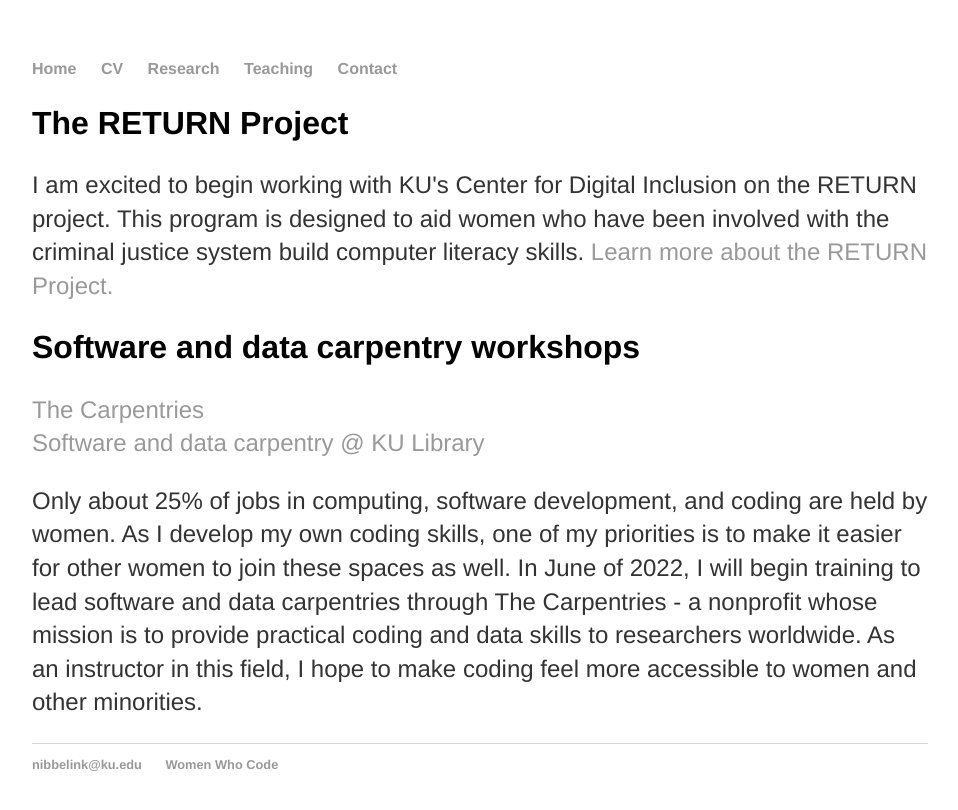
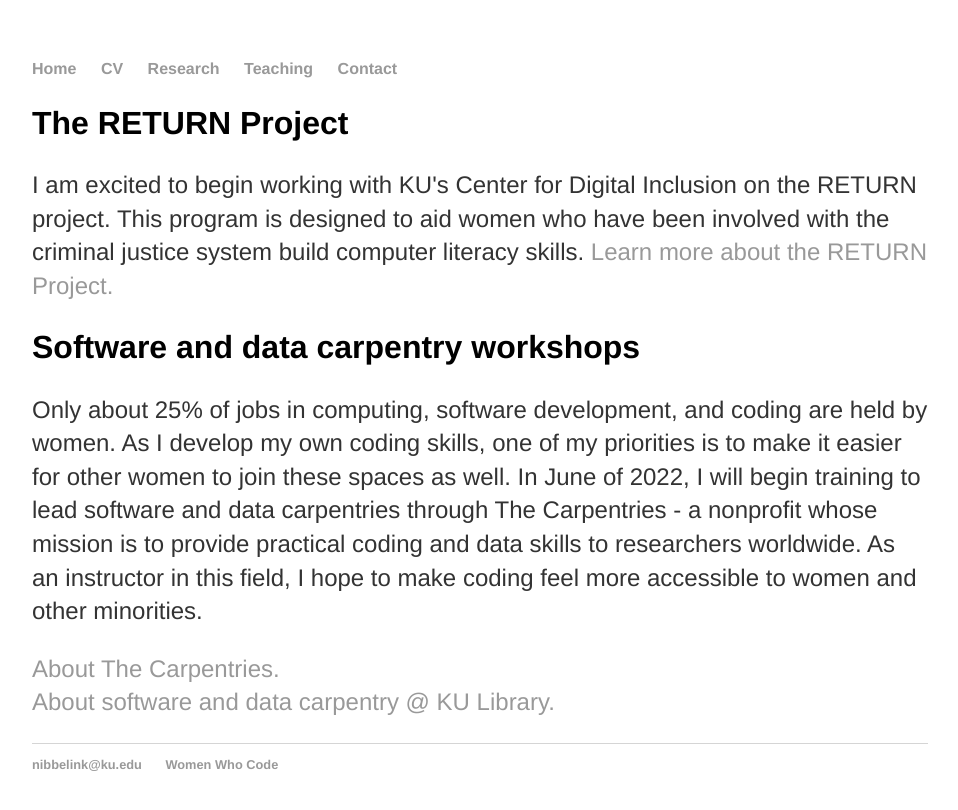
Before and after one commit to megannibbs/megannibbelink.github.io, a Jekyll site: the page built from return/index.html, in a window 1280 px wide. Shown: the top 810 px of the page, without its empty margins (160-1118 px from the left). Built offline with Jekyll 4.4.1, drawn with Linux system fonts in a browser that asks for light colours.

Commit message:
Update index.html

```diff
--- a/return/index.html
+++ b/return/index.html
@@ -8,11 +8,11 @@ title: Meg Nibbelink | Teaching
 	designed to aid women who have been involved with the criminal justice system build computer literacy skills.
 	<a href="https://cdi.ku.edu/about">Learn more about the RETURN Project.</a></p>
 	<h2>Software and data carpentry workshops</h2>
-	<p><a href="https://carpentries.org">The Carpentries</a></br>
-		<a href="https://lib.ku.edu/software-carpentry">Software and data carpentry @ KU Library</a></br></p>
 	<p>Only about 25% of jobs in computing, software development, and coding are held by women. As I develop my own coding skills, one of my priorities is to make it easier for other women to join these spaces as well.
 		In June of 2022, I will begin training to lead software and data carpentries through The Carpentries - a nonprofit whose mission is to provide
 		practical coding and data skills to researchers worldwide. As an instructor in this field, I hope to make coding feel more accessible to women and other minorities.</br></p>
+	<p><a href="https://carpentries.org/about/">About The Carpentries.</a></br>
+	<a href="https://lib.ku.edu/software-carpentry">About software and data carpentry @ KU Library.</a></br></p>
 
 
 </div><!-- /.blurb -->
```
